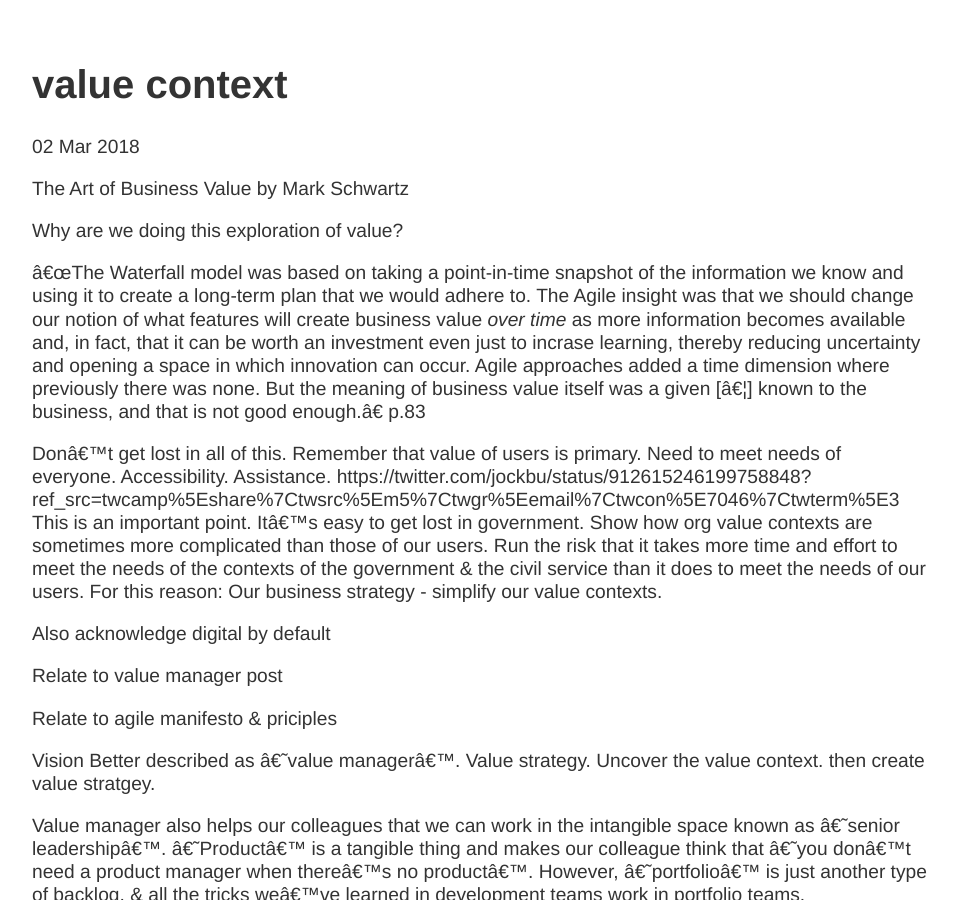
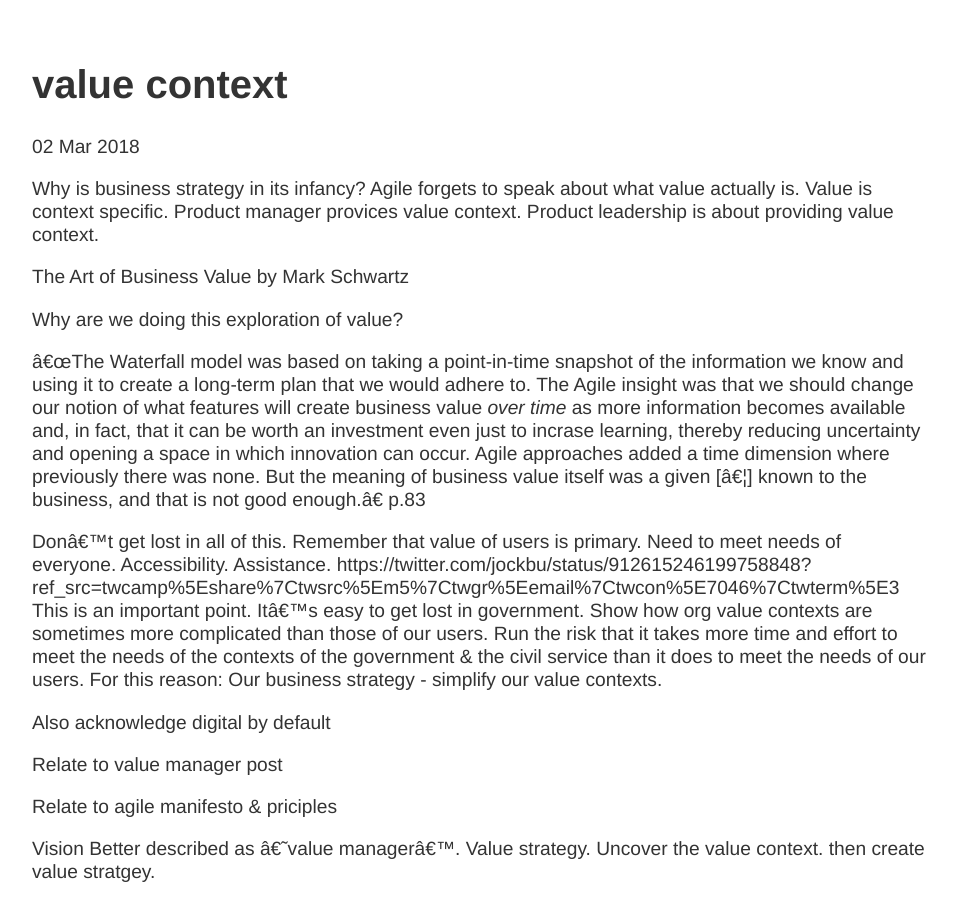
Before and after one commit to scottcolfer/scottcolfer.github.io, a Jekyll site: the page built from _posts/2018-03-02-value-context.md, in a window 1280 px wide and 900 px high. Shown: the whole window, without its empty margins (160-1117 px from the left). Built offline with Jekyll 4.4.1, drawn with Linux system fonts in a browser that asks for light colours.

Commit message:
Update 2018-03-02-value-context.md

```diff
--- a/_posts/2018-03-02-value-context.md
+++ b/_posts/2018-03-02-value-context.md
@@ -3,6 +3,12 @@ layout: post
 title: "value context"
 date: 2018-03-02
 ---
+
+Why is business strategy in its infancy?
+Agile forgets to speak about what value actually is.
+Value is context specific.
+Product manager provices value context.
+Product leadership is about providing value context.
 
 The Art of Business Value by Mark Schwartz
 
```
